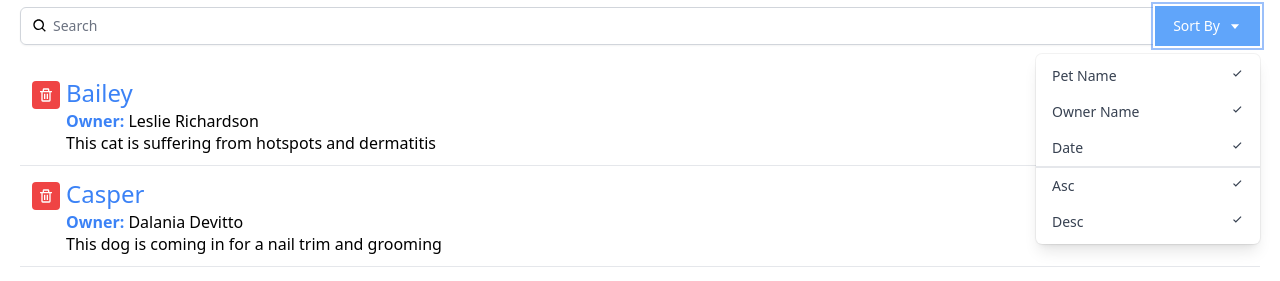
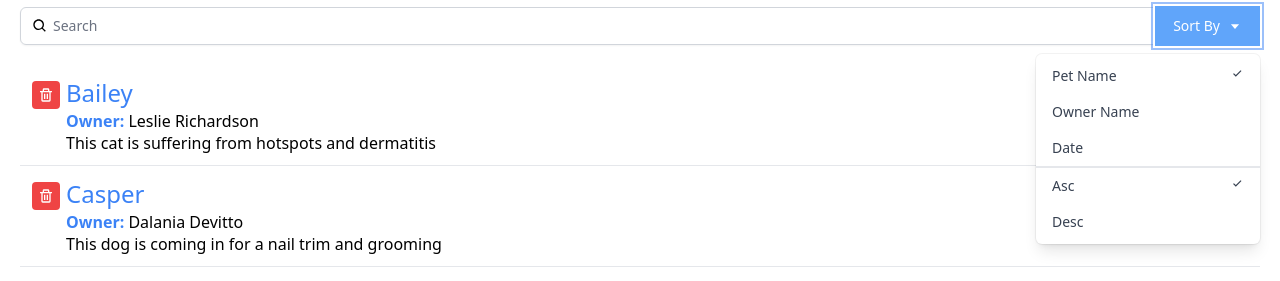
Before and after one commit to danish-faisal/React_Interface, a React (Create React App) app: page / in a window 1280 px wide. Both pictures are taken after a click on the button "Sort By". Shown: the part 137-418 px from the top of the page. Built offline with nearby package versions, Linux system fonts and the light colour scheme.

Commit message:
Programming the sorting interface

```diff
--- a/src/App.js
+++ b/src/App.js
@@ -39,7 +39,9 @@ function App() {
         <BiCalendar className="inline-block text-red-400 align-top" />Your Appointments
       </h1>
       <AddAppointment />
-      <Search query={query} onQueryChange={myQuery => setQuery(myQuery)} />
+      <Search query={query} onQueryChange={myQuery => setQuery(myQuery)}
+        sortBy={sortBy} onSortByChange={mySort => setSortBy(mySort)}
+        orderBy={orderBy} onOrderByChange={myOrder => setOrderBy(myOrder)} />
 
       <ul className="divide-y divide-gray-200">
         {
--- a/src/components/Search.js
+++ b/src/components/Search.js
@@ -1,7 +1,7 @@
 import { useState } from 'react';
 import { BiSearch, BiCaretDown, BiCheck } from 'react-icons/bi';
 
-const DropDown = ({ toggle }) => {
+const DropDown = ({ toggle, sortBy, onSortByChange, orderBy, onOrderByChange }) => {
     if (!toggle) {
         return null;
     }
@@ -9,27 +9,27 @@ const DropDown = ({ toggle }) => {
         <div className="origin-top-right absolute right-0 mt-2 w-56
         rounded-md shadow-lg bg-white ring-1 ring-black ring-opacity-5">
             <div className="py-1" role="menu" aria-orientation="vertical" aria-labelledby="options-menu">
-                <div
+                <div onClick={() => onSortByChange("petName")}
                     className="px-4 py-2 text-sm text-gray-700 hover:bg-gray-100 hover:text-gray-900 flex justify-between cursor-pointer"
-                    role="menuitem">Pet Name <BiCheck /></div>
-                <div
+                    role="menuitem">Pet Name {sortBy === "petName" && <BiCheck />}</div>
+                <div onClick={() => onSortByChange("ownerName")}
                     className="px-4 py-2 text-sm text-gray-700 hover:bg-gray-100 hover:text-gray-900 flex justify-between cursor-pointer"
-                    role="menuitem">Owner Name  <BiCheck /></div>
-                <div
+                    role="menuitem">Owner Name  {sortBy === "ownerName" && <BiCheck />}</div>
+                <div onClick={() => onSortByChange("aptDate")}
                     className="px-4 py-2 text-sm text-gray-700 hover:bg-gray-100 hover:text-gray-900 flex justify-between cursor-pointer"
-                    role="menuitem">Date <BiCheck /></div>
-                <div
+                    role="menuitem">Date {sortBy === "aptDate" && <BiCheck />}</div>
+                <div onClick={() => onOrderByChange("asc")}
                     className="px-4 py-2 text-sm text-gray-700 hover:bg-gray-100 hover:text-gray-900 flex justify-between cursor-pointer border-gray-1 border-t-2"
-                    role="menuitem">Asc <BiCheck /></div>
-                <div
+                    role="menuitem">Asc {orderBy === "asc" && <BiCheck />}</div>
+                <div onClick={() => onOrderByChange("desc")}
                     className="px-4 py-2 text-sm text-gray-700 hover:bg-gray-100 hover:text-gray-900 flex justify-between cursor-pointer"
-                    role="menuitem">Desc <BiCheck /></div>
+                    role="menuitem">Desc {orderBy === "desc" && <BiCheck />}</div>
             </div>
         </div>
     );
 }
 
-const Search = ({ query, onQueryChange }) => {
+const Search = ({ query, onQueryChange, sortBy, onSortByChange, orderBy, onOrderByChange }) => {
     let [toggleSort, setToggleSort] = useState(false);
 
     return (
@@ -47,7 +47,7 @@ const Search = ({ query, onQueryChange }) => {
                             className="justify-center px-4 py-2 bg-blue-400 border-2 border-blue-400 text-sm text-white hover:bg-blue-700 focus:outline-none focus:ring-2 focus:ring-offset-2 flex items-center" id="options-menu" aria-haspopup="true" aria-expanded="true">
                             Sort By <BiCaretDown className="ml-2" />
                         </button>
-                        <DropDown toggle={toggleSort} />
+                        <DropDown toggle={toggleSort} sortBy={sortBy} onSortByChange={onSortByChange} orderBy={orderBy} onOrderByChange={onOrderByChange} />
                     </div>
                 </div>
             </div>
```
